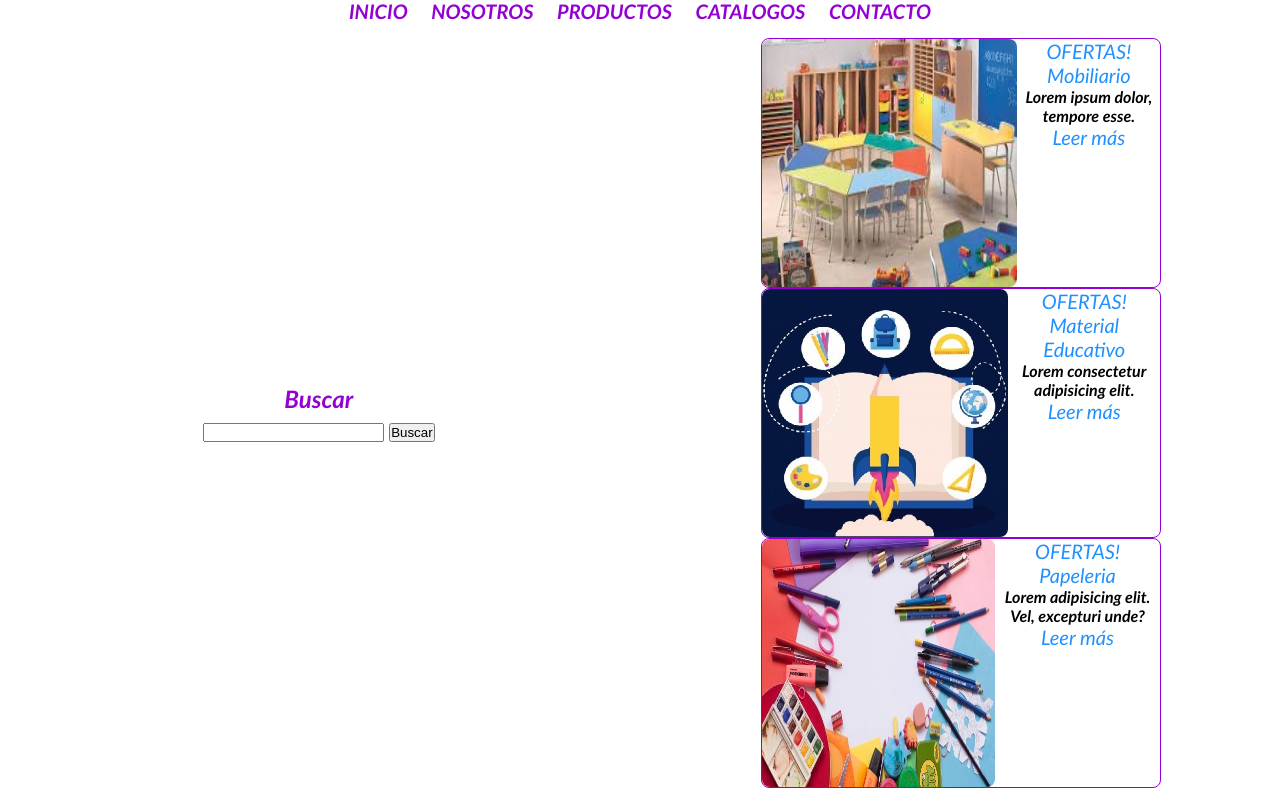
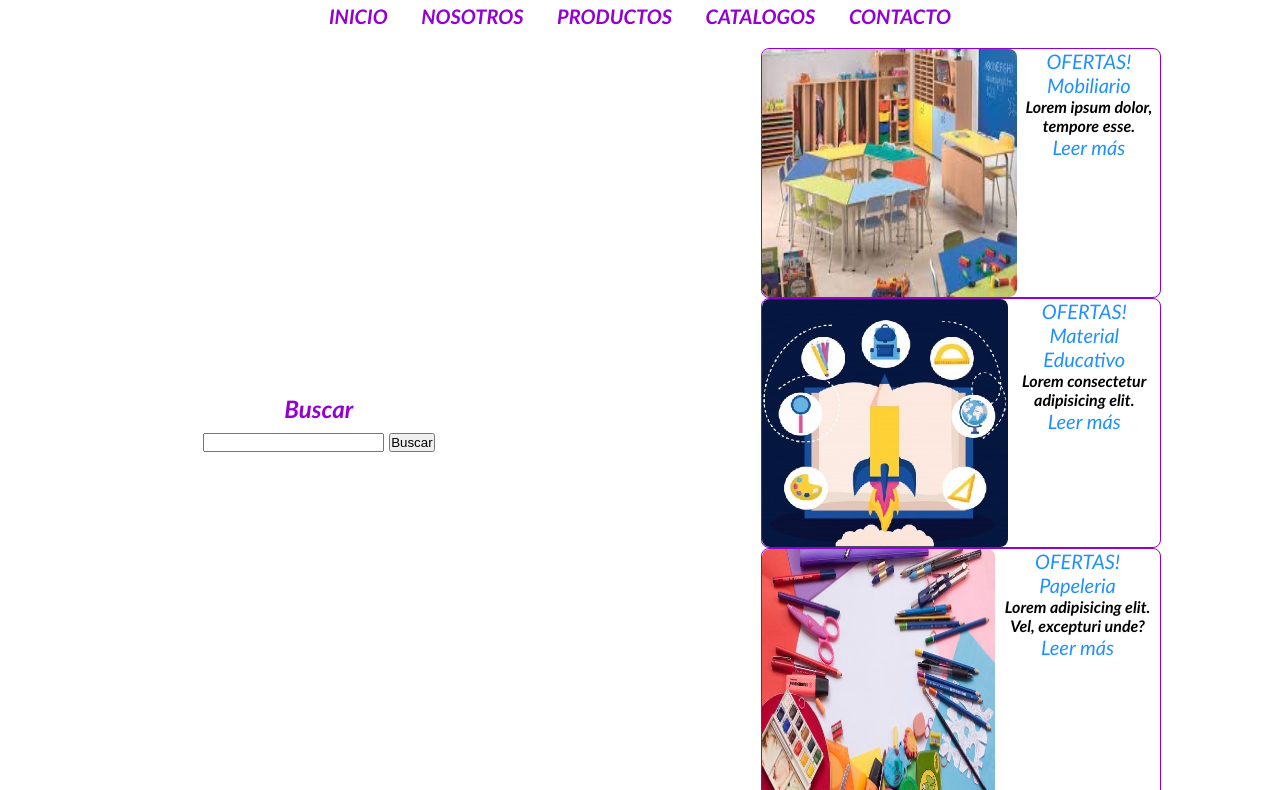
Before and after one commit to Aerland/LMSGI, a plain HTML site: page index.html in a window 1280 px wide. Shown: the part 366-1156 px from the top of the page. Drawn offline with Linux system fonts and the light colour scheme.

Commit message:
Update estilos.css

```diff
--- a/css/estilos.css
+++ b/css/estilos.css
@@ -120,7 +120,7 @@ p{
 }
 /*estilos para poner el nav en fila*/
 .nav ul li{
-    margin: 10px;
+    margin: 15px;
     padding: 0px;
     display: inline-block;
     list-style-type: none;
```
